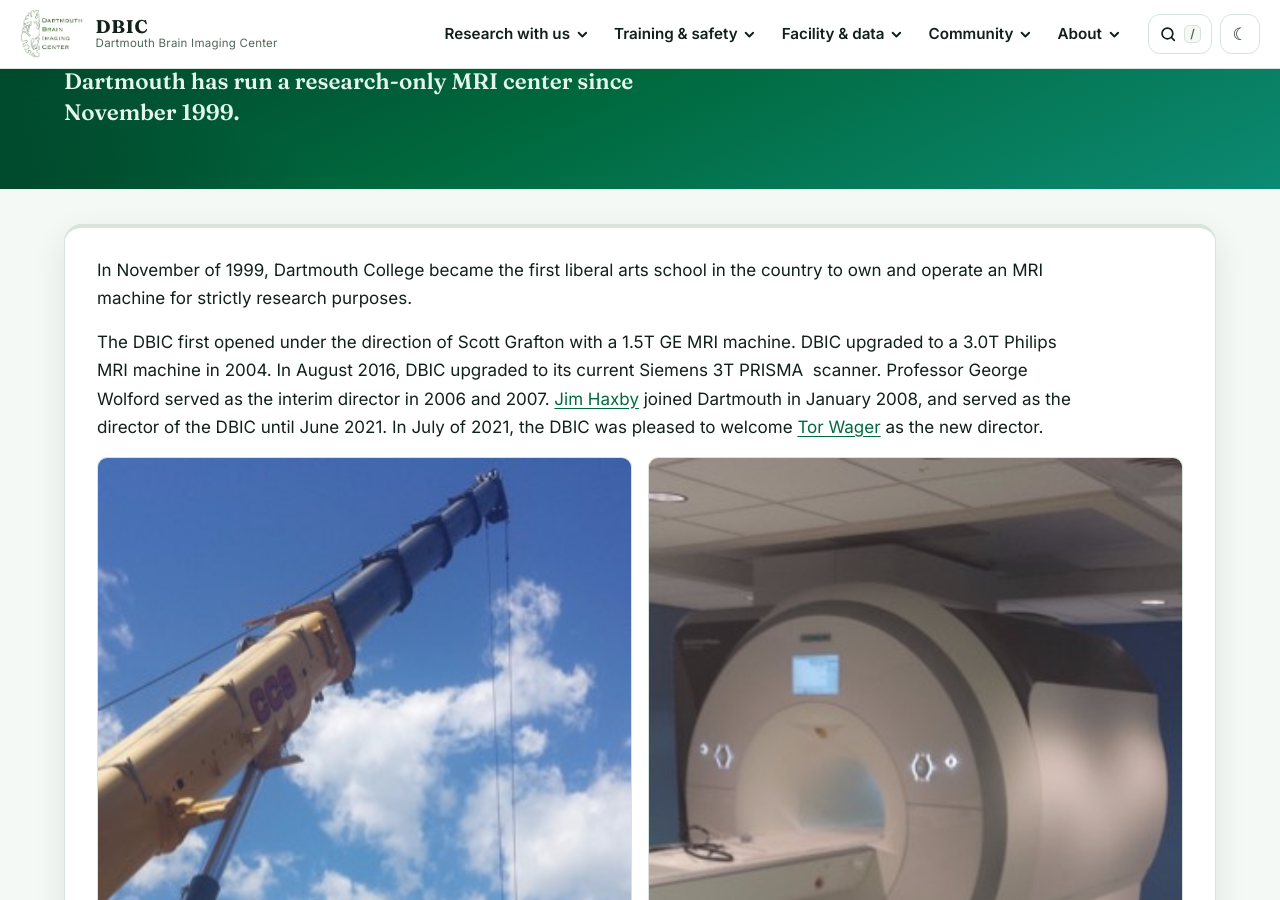
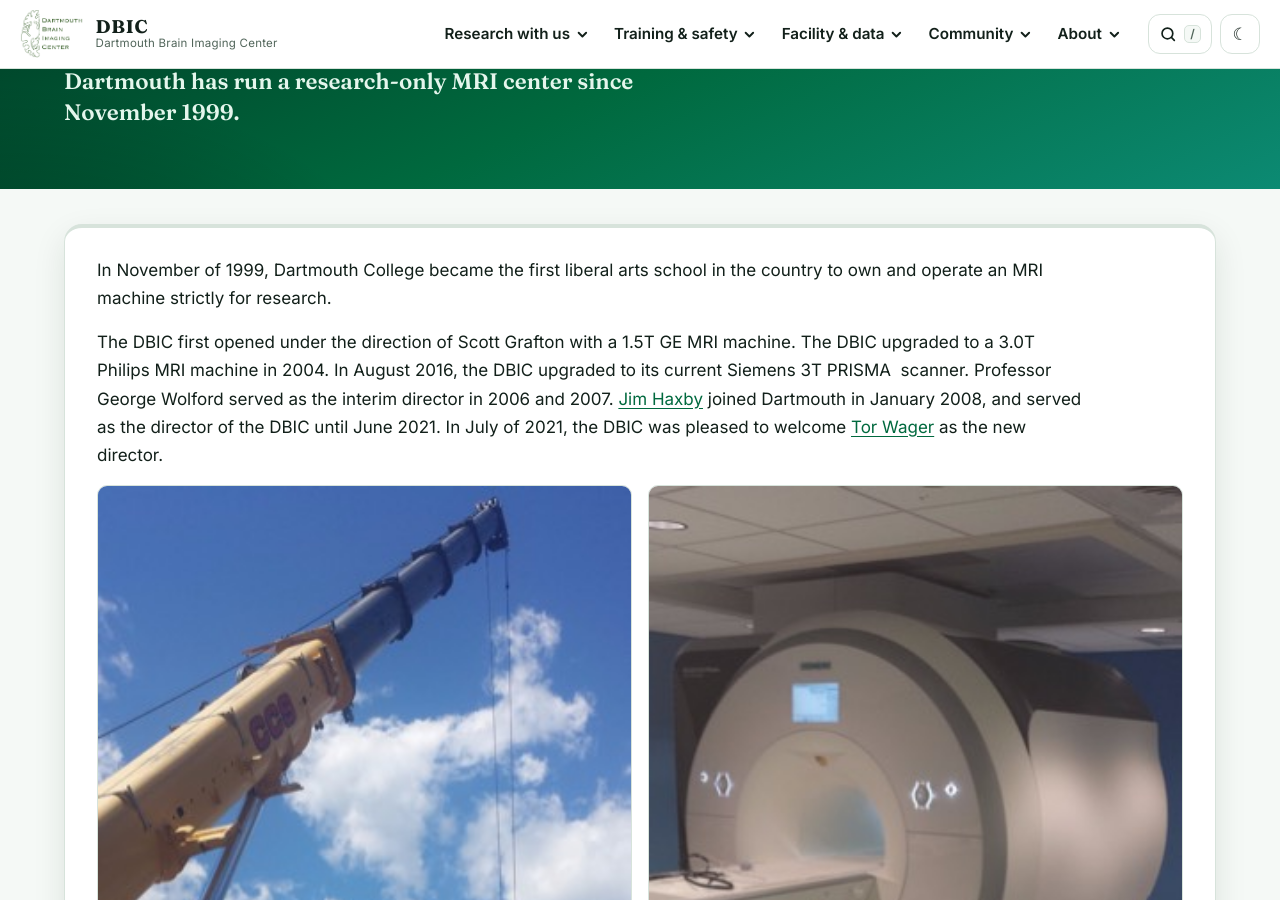
Before and after one commit to dbic/dbic.github.io, a Jekyll site: the page built from history.md, in a window 1280 px wide and 900 px high, scrolled down 308 px. Built offline with Jekyll 4.4.1, drawn with Linux system fonts in a browser that asks for light colours.

Commit message:
Update history.md

```diff
--- a/history.md
+++ b/history.md
@@ -9,9 +9,9 @@ lead: "Dartmouth has run a research-only MRI center since November 1999."
 
 # History of the Dartmouth Brain Imaging Center (DBIC)
 
-In November of 1999, Dartmouth College became the first liberal arts school in the country to own and operate an MRI machine for strictly research purposes.
+In November of 1999, Dartmouth College became the first liberal arts school in the country to own and operate an MRI machine strictly for research.
 
-The DBIC first opened under the direction of Scott Grafton with a 1.5T GE MRI machine. DBIC upgraded to a 3.0T Philips MRI machine in 2004. In August 2016, DBIC upgraded to its current Siemens 3T PRISMA  scanner. Professor George Wolford served as the interim director in 2006 and 2007. [Jim Haxby](https://pbs.dartmouth.edu/people/james-v-haxby) joined Dartmouth in January 2008, and served as the director of the DBIC until June 2021. In July of 2021, the DBIC was pleased to welcome [Tor Wager](https://pbs.dartmouth.edu/people/tor-wager) as the new director.
+The DBIC first opened under the direction of Scott Grafton with a 1.5T GE MRI machine. The DBIC upgraded to a 3.0T Philips MRI machine in 2004. In August 2016, the DBIC upgraded to its current Siemens 3T PRISMA  scanner. Professor George Wolford served as the interim director in 2006 and 2007. [Jim Haxby](https://pbs.dartmouth.edu/people/james-v-haxby) joined Dartmouth in January 2008, and served as the director of the DBIC until June 2021. In July of 2021, the DBIC was pleased to welcome [Tor Wager](https://pbs.dartmouth.edu/people/tor-wager) as the new director.
 
 ![2016 installation](assets/dbic/images/2016install.jpg)
 
```
